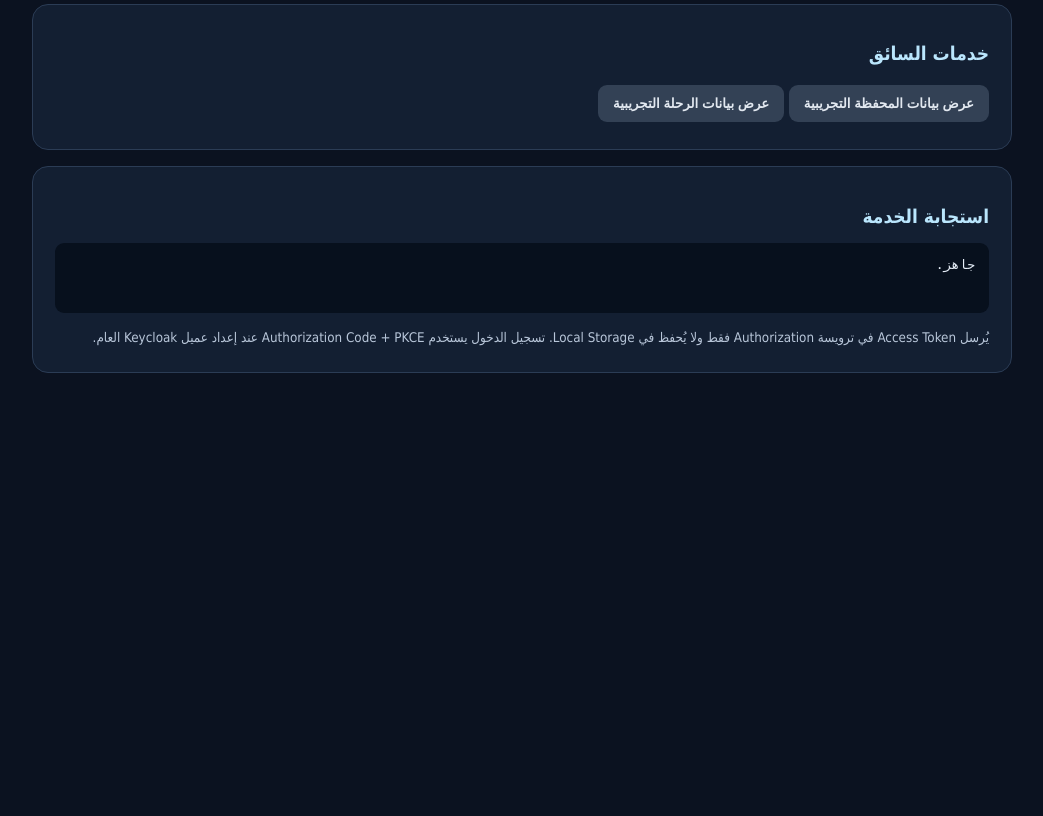
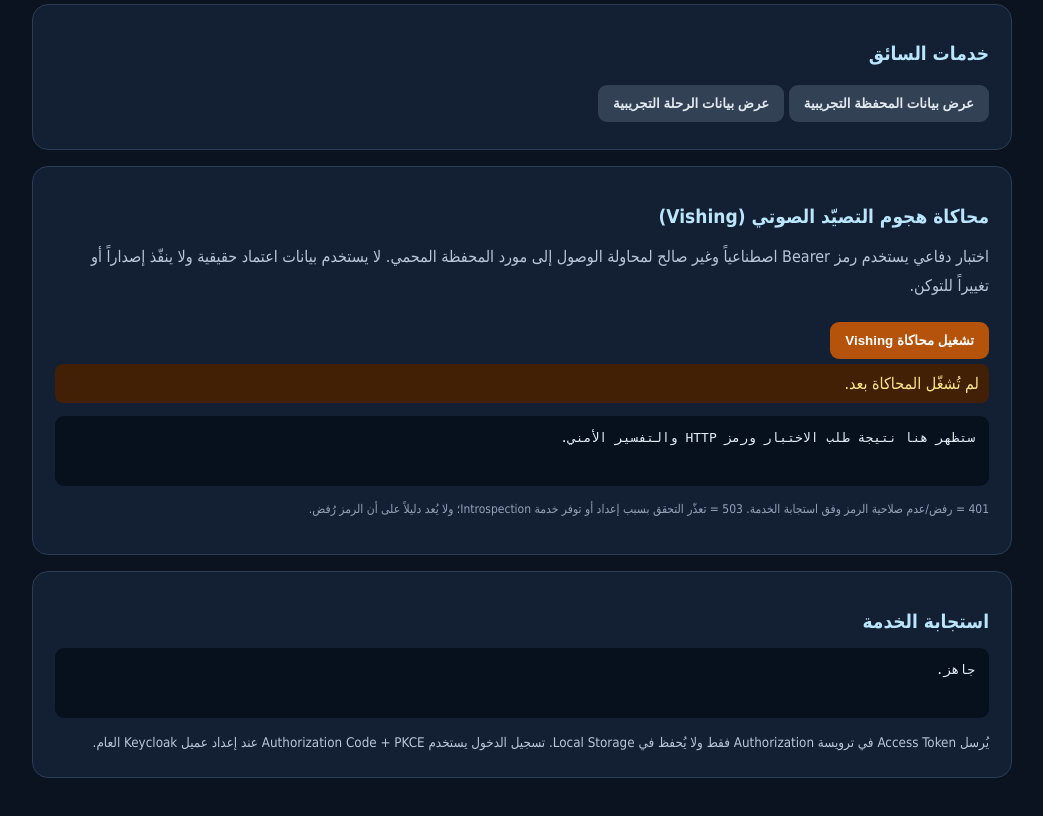
Before and after one commit to alqayadhia123/SANAD-Research-Project, a Flask app: page / in a window 1280 px wide. Shown: the part 259-1075 px from the top of the page, without its empty margins (118-1161 px from the left). Before the commit the page ends 632 px from the top, so only its background shows below. Run offline with Flask 3, Linux system fonts and the light colour scheme.

Commit message:
Add fail-closed Vishing token rejection simulation UI

```diff
--- a/transport_poc/driver_wallet_api/templates/index.html
+++ b/transport_poc/driver_wallet_api/templates/index.html
@@ -34,6 +34,13 @@ pre{white-space:pre-wrap;overflow-wrap:anywhere;background:#07101d;padding:14px;
 <button id="uploadBtn">رفع وتشفير الملف</button></div>
 <button id="listBtn" class="secondary">تحديث قائمة البيانات</button>
 <pre id="datasets">لا توجد بيانات محملة بعد.</pre>
+</section>
+<section class="panel"><h2>محاكاة هجوم التصيّد الصوتي (Vishing)</h2>
+<p>اختبار دفاعي يستخدم رمز Bearer اصطناعياً وغير صالح لمحاولة الوصول إلى مورد المحفظة المحمي. لا يستخدم بيانات اعتماد حقيقية ولا ينفّذ إصداراً أو تغييراً للتوكن.</p>
+<button id="vishingBtn" class="danger">تشغيل محاكاة Vishing</button>
+<div id="vishingStatus" class="status" role="status" aria-live="polite">لم تُشغّل المحاكاة بعد.</div>
+<pre id="vishingOutput">ستظهر هنا نتيجة طلب الاختبار ورمز HTTP والتفسير الأمني.</pre>
+<p class="muted">401 = رفض/عدم صلاحية الرمز وفق استجابة الخدمة. 503 = تعذّر التحقق بسبب إعداد أو توفر خدمة Introspection؛ ولا يُعد دليلاً على أن الرمز رُفض.</p>
 </section>
 <section class="panel"><h2>استجابة الخدمة</h2><pre id="output">جاهز.</pre>
 <small>يُرسل Access Token في ترويسة Authorization فقط ولا يُحفظ في Local Storage. تسجيل الدخول يستخدم Authorization Code + PKCE عند إعداد عميل Keycloak العام.</small>
@@ -94,6 +101,38 @@ $("walletBtn").onclick=()=>api("/api/driver/wallet");
 $("routeBtn").onclick=()=>api("/api/driver/route");
 $("seedBtn").onclick=()=>api("/api/admin/datasets/seed",{method:"POST"}).then(()=>listDatasets());
 $("uploadBtn").onclick=async()=>{const f=$("datasetFile").files[0];if(!f){output.textContent="اختر ملف CSV أو JSON أولاً.";return}const fd=new FormData();fd.append("file",f);await api("/api/admin/datasets/upload",{method:"POST",body:fd});await listDatasets()};
+async function runVishingSimulation(){
+ const button=$("vishingBtn"), status=$("vishingStatus"), result=$("vishingOutput");
+ button.disabled=true;status.textContent="جارٍ إرسال رمز اصطناعي إلى نقطة المحفظة المحمية…";
+ result.textContent="يُجرى الاختبار؛ لا يتم عرض الرمز الاصطناعي أو تسجيله.";
+ try{
+  const res=await fetch("/api/driver/wallet",{
+   method:"GET",
+   headers:{Authorization:"Bearer SANAD-VISHING-SIMULATION.INVALID.TOKEN"},
+   cache:"no-store"
+  });
+  let payload={};try{payload=await res.json()}catch{}
+  const code=res.status, reason=payload.error||"no_error_code";
+  let verdict;
+  if(code===401){
+   verdict="رفض مصادقة (401). الخدمة رفضت الطلب. إذا كان السبب inactive_token فهذا يثبت أن Introspection أعادت رمزاً غير نشط.";
+  }else if(code===503){
+   verdict="تعذّر التحقق (503). خدمة Introspection أو إعدادها غير متاح؛ لا يمكن استنتاج أن الرمز رُفض.";
+  }else if(code===403){
+   verdict="رفض صلاحية (403). تم الوصول إلى فحص الصلاحيات لكن النطاق المطلوب غير متاح.";
+  }else if(code===200){
+   verdict="نتيجة غير متوقعة وخطيرة: قُبل طلب المحاكاة. أوقف الاختبار وافحص إعدادات التحقق فوراً.";
+  }else{
+   verdict="استجابة غير متوقعة؛ راجع رمز HTTP وسبب الاستجابة قبل إصدار حكم أمني.";
+  }
+  status.textContent="اكتملت المحاكاة — HTTP "+code;
+  result.textContent=JSON.stringify({http_status:code,error:reason,interpretation:verdict,synthetic_test:true},null,2);
+ }catch(e){
+  status.textContent="تعذّر إكمال المحاكاة";
+  result.textContent="Network/client error: "+String(e)+"\nهذه ليست نتيجة رفض توكن من Keycloak.";
+ }finally{button.disabled=false}
+}
+$("vishingBtn").onclick=runVishingSimulation;
 async function listDatasets(){const raw=await api("/api/admin/datasets");try{$("datasets").textContent=JSON.stringify(JSON.parse(raw).datasets||JSON.parse(raw),null,2)}catch{$("datasets").textContent=raw}}
 $("listBtn").onclick=listDatasets;
 init().catch(e=>{$("authStatus").textContent="تعذر تحميل إعدادات الهوية: "+String(e)});
```
